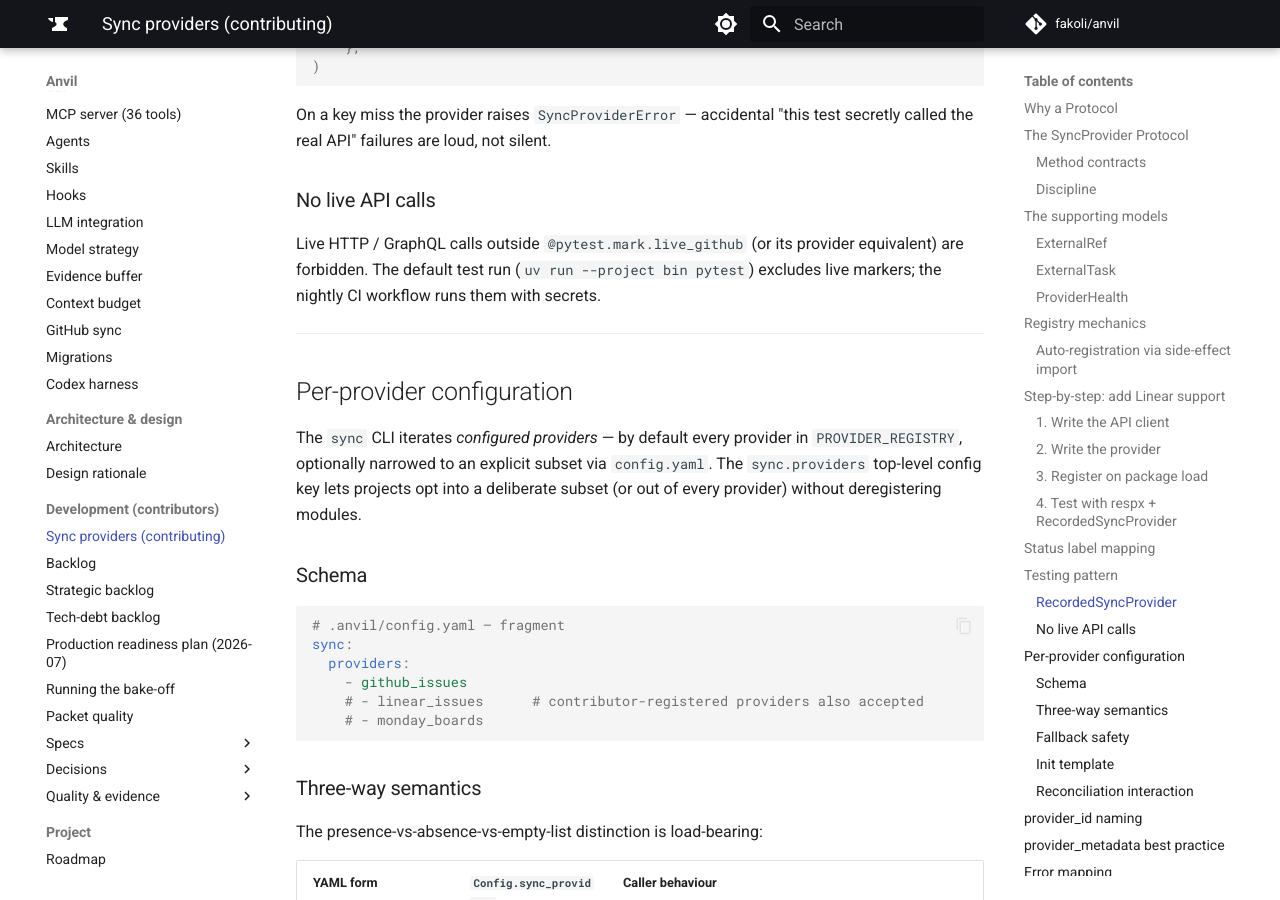
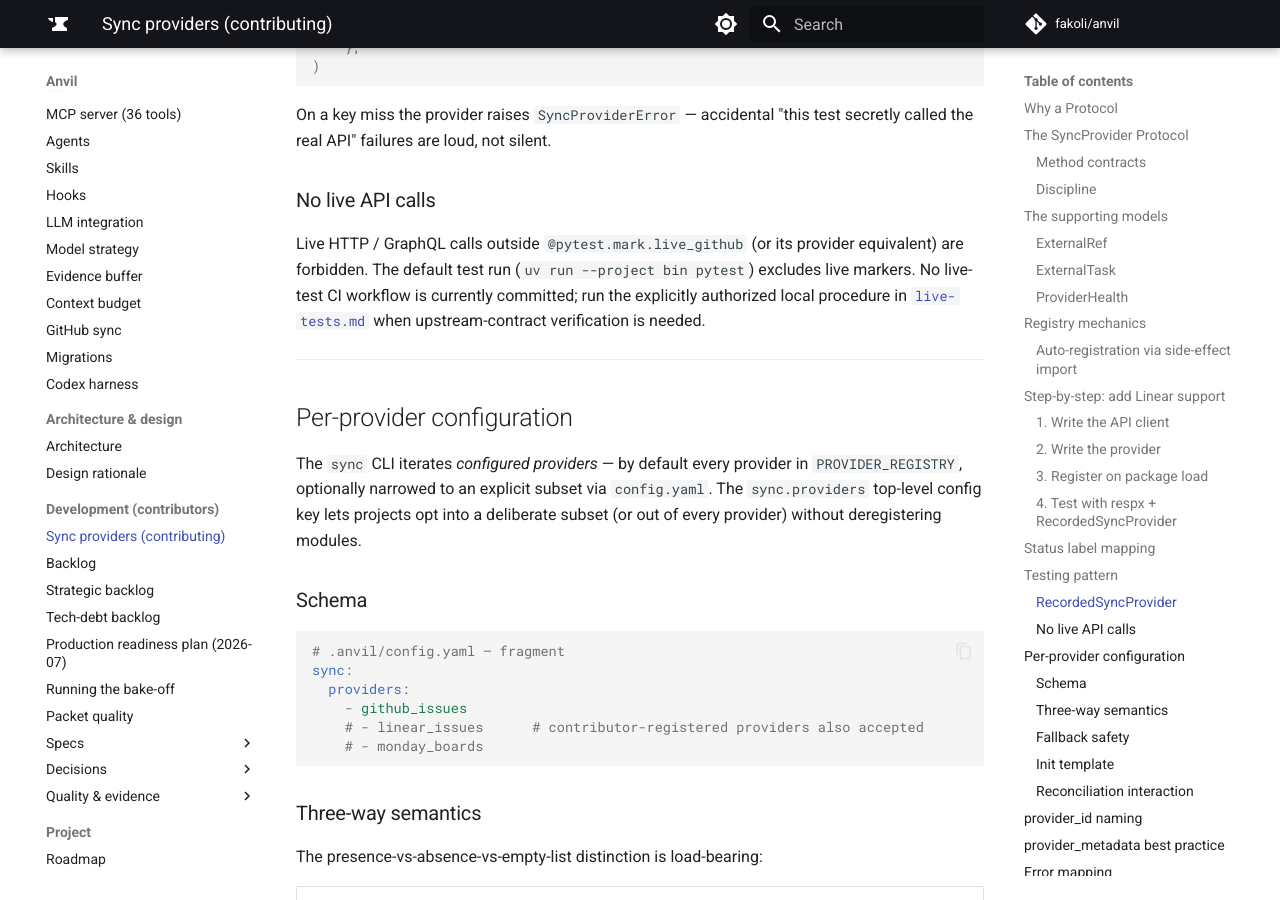
Before and after one commit to fakoli/anvil, an MkDocs documentation site: the page built from docs/sync-providers.md, in a window 1280 px wide and 900 px high, scrolled down 6053 px. Built offline with MkDocs 1.6.1 and Material for MkDocs 9.7.7, drawn with Linux system fonts in a browser that asks for light colours; comment, search, counter and statistics services are not loaded.

Commit message:
align live test operator documentation

```diff
--- a/docs/sync-providers.md
+++ b/docs/sync-providers.md
@@ -255,8 +255,9 @@ On a key miss the provider raises `SyncProviderError` — accidental
 
 Live HTTP / GraphQL calls outside `@pytest.mark.live_github` (or its
 provider equivalent) are forbidden. The default test run
-(`uv run --project bin pytest`) excludes live markers; the nightly CI workflow
-runs them with secrets.
+(`uv run --project bin pytest`) excludes live markers. No live-test CI workflow
+is currently committed; run the explicitly authorized local procedure in
+[`live-tests.md`](live-tests.md) when upstream-contract verification is needed.
 
 ---
 
```
Also changed, not shown: 1 other file.
